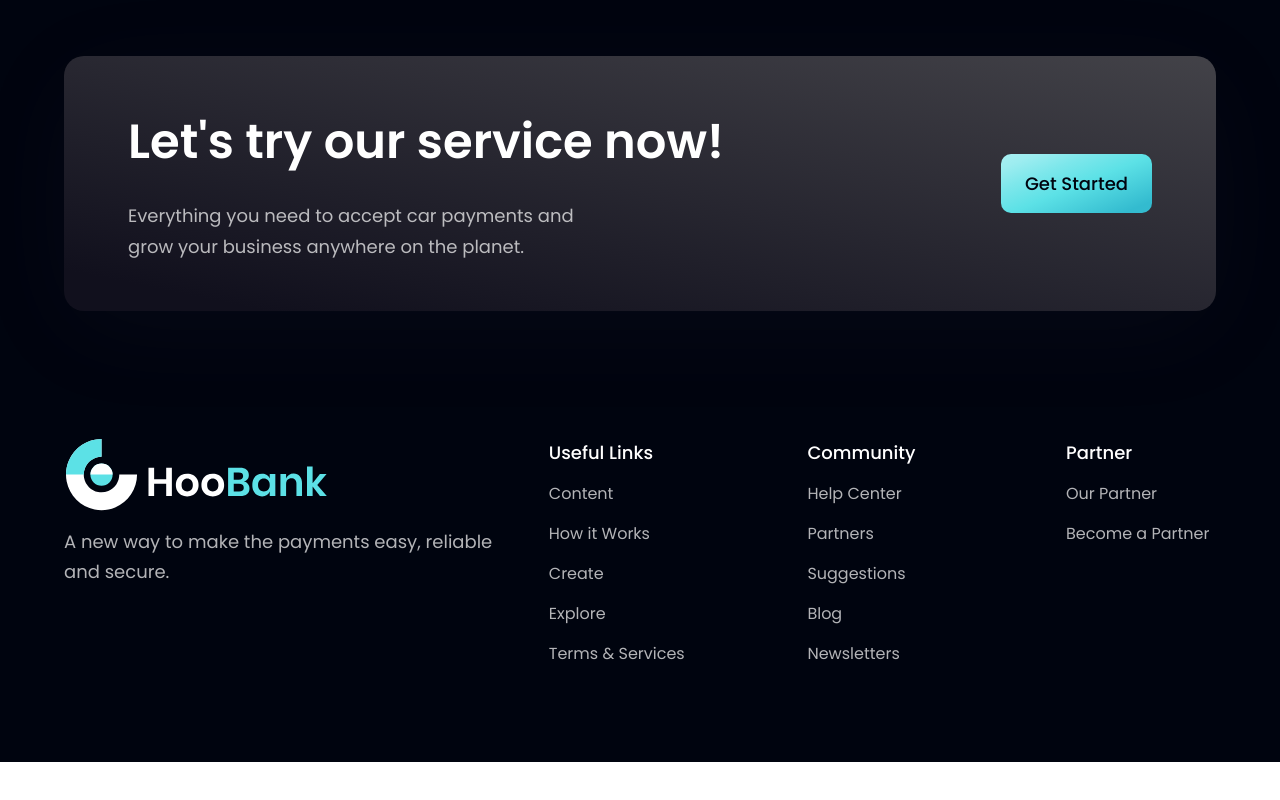
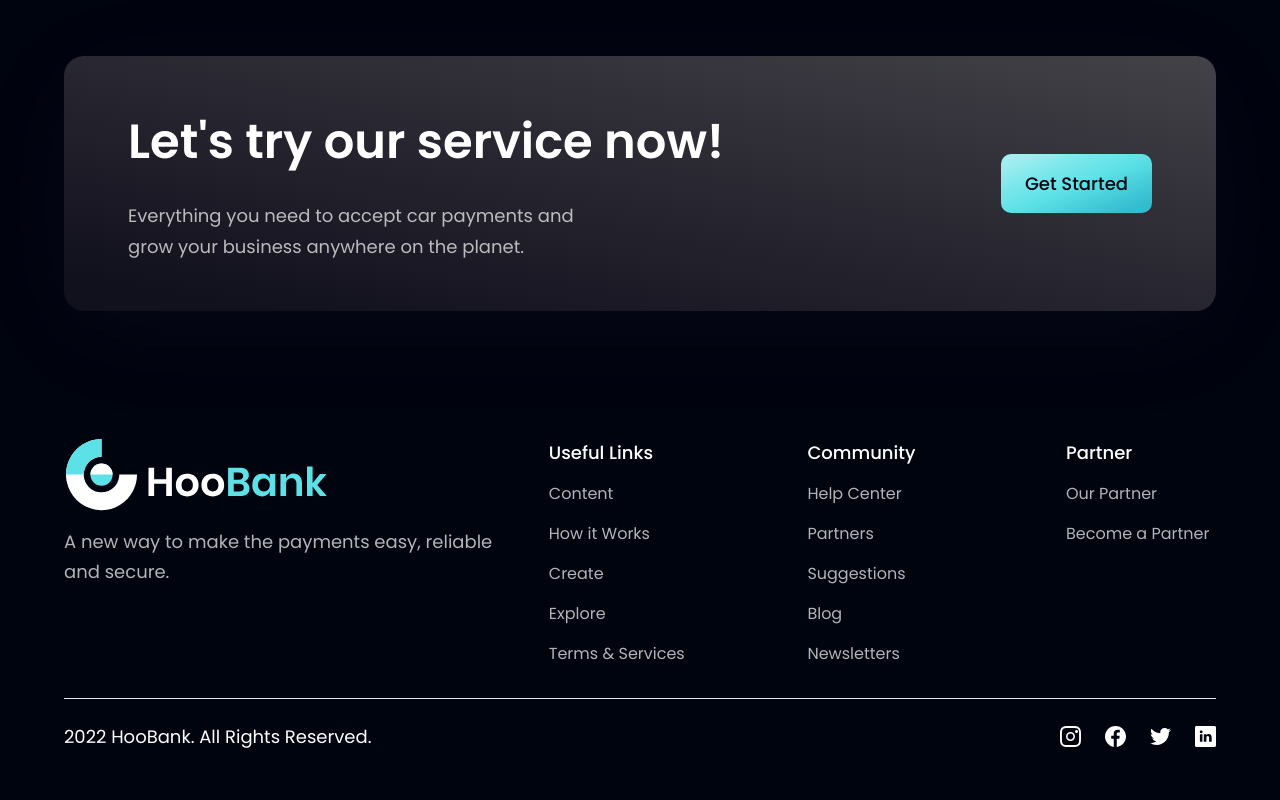
Before and after one commit to yeasinrafee/bank_modern_app, a React (Vite) app in the folder project_hoobank-main/: page / in a window 1280 px wide. Shown: the part 4179-4979 px from the top of the page. Before the commit the page ends 4941 px from the top, so only its background shows below. Built offline with nearby package versions, Linux system fonts and the light colour scheme.

Commit message:
Copyright and social link icons added

```diff
--- a/project_hoobank-main/src/components/Footer.jsx
+++ b/project_hoobank-main/src/components/Footer.jsx
@@ -31,6 +31,21 @@ const Footer = () =>(
         ))}
       </div>
     </div>
+
+    <div className="w-full flex justify-between items-center md:flex-row flex-col pt-6 border-t-[1px] border-t-[#3F3FE45]">
+      <p className="font-poppins font-normal text-center text-[18px] leading-[27px] text-white">2022 HooBank. All Rights Reserved.</p>
+
+      <div className="flex flex-row md:mt-0 mt-6">
+        {socialMedia.map((social, index) => (
+          <img
+          key={social.id}
+          src={social.icon}
+          alt={social.id}
+          className={`w-[21px] h-[21px] object-contain cursor-pointer ${index !== socialMedia.length -1 ? 'mr-6': 'mr-0'}`}
+        />
+        ))}
+      </div>
+    </div>
   </section>
 )
 
```
